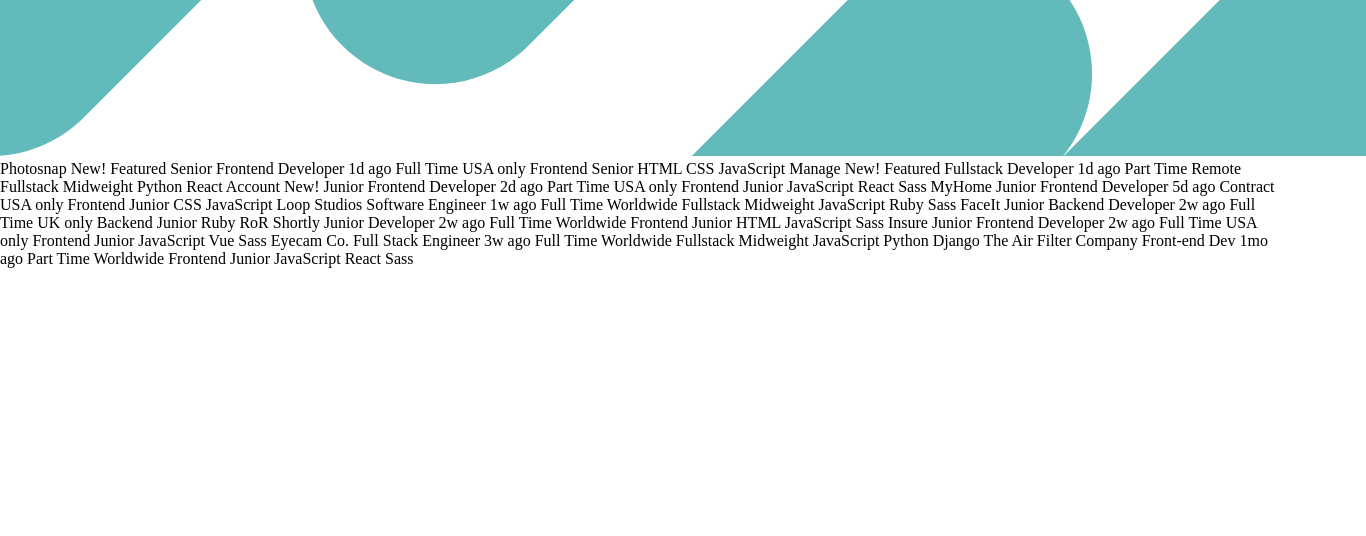
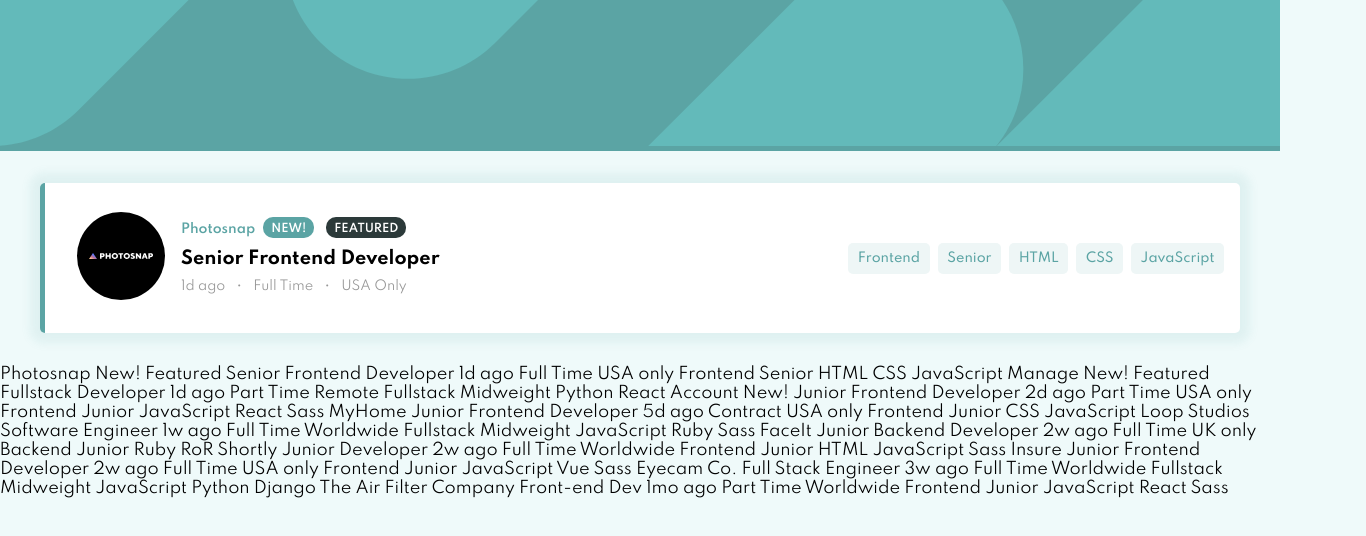
Before and after one commit to IbnDaanis/static-job-listings, a plain HTML site: page index.html in a window 1280 px wide. Shown: the whole page, 1366 px wide, since content can reach past the window. Drawn offline with Linux system fonts and the light colour scheme.

Commit message:
First job listing

```diff
--- /dev/null
+++ b/css/_card.scss
@@ -0,0 +1,95 @@
+.container {
+  margin: 2rem auto;
+
+  .featured-job {
+    border-left: 5px solid $desaturated-dark-cyan;
+  }
+
+  .job-item {
+    margin: 0 auto 0.5rem;
+    width: 100%;
+    height: 150px;
+    border-radius: 5px;
+    background: white;
+    box-shadow: 0px 0px 10px 10px hsla(180, 29%, 50%, 0.1);
+    display: flex;
+    align-items: center;
+
+    .logo {
+      padding: 0 1rem 0 2rem;
+    }
+
+    .job-info {
+      display: flex;
+      flex-direction: column;
+      justify-content: space-evenly;
+
+      .company-name {
+        display: flex;
+
+        p {
+          font-size: 0.8rem;
+          color: $desaturated-dark-cyan;
+          margin-right: 0.5rem;
+          font-weight: 600;
+        }
+
+        .special-tags {
+          transform: translateY(-4px);
+          margin-bottom: 0.5rem;
+
+          span {
+            font-size: 0.7rem;
+            color: white;
+            margin-right: 0.5rem;
+            font-weight: 600;
+            text-transform: uppercase;
+            padding: 0.3rem 0.5rem 0.2rem;
+            border-radius: 10px;
+          }
+
+          .new {
+            background: $desaturated-dark-cyan;
+          }
+
+          .featured {
+            background: $very-dark-grayish-cyan;
+          }
+        }
+      }
+
+      .job-title {
+        margin-bottom: 0.6rem;
+
+        h2 {
+          font-size: 1.1rem;
+        }
+      }
+
+      .job-meta-info {
+        color: rgb(151, 151, 151);
+        font-size: 0.8rem;
+
+        span {
+          margin-right: 0.5rem;
+        }
+      }
+    }
+
+    .job-tags {
+      display: flex;
+      margin: 0 1rem 0 auto;
+      align-items: center;
+
+      .tag {
+        font-size: 0.8rem;
+        font-weight: 500;
+        margin-left: 0.5rem;
+        padding: 0.5rem 0.6rem;
+        border-radius: 5px;
+        background: $light-grayish-cyan-tablets;
+        color: $desaturated-dark-cyan;
+      }
+    }
+  }
+}
--- /dev/null
+++ b/css/_utilities.scss
@@ -0,0 +1,13 @@
+@import url('https://fonts.googleapis.com/css2?family=Spartan:wght@300;400;500;600;700&display=swap');
+
+$desaturated-dark-cyan: #5ba4a4;
+$light-grayish-cyan: #effafa;
+$light-grayish-cyan-tablets: #eef6f6;
+$dark-grayish-cyan: #7b8e8e;
+$very-dark-grayish-cyan: #2c3a3a;
+
+.container {
+  width: 1200px;
+  max-width: 95%;
+  margin: 0 auto;
+}
--- a/css/style.scss
+++ b/css/style.scss
@@ -1,5 +1,23 @@
+@import 'utilities', 'card';
+
 * {
   margin: 0;
   padding: 0;
   box-sizing: border-box;
+  font-family: 'Spartan', sans-serif;
 }
+
+body {
+  background-color: $light-grayish-cyan;
+}
+
+.bg-header {
+  height: fit-content;
+  background-color: $desaturated-dark-cyan;
+
+  img {
+    width: 100%;
+    height: 100%;
+    object-fit: cover;
+  }
+}
--- a/index.html
+++ b/index.html
@@ -19,7 +19,37 @@
     </div>
     <section class="jobs">
       <div class="container">
-        <card class="job-item"></card>
+        <div class="job-item featured-job">
+          <div class="logo">
+            <img src="./images/photosnap.svg" alt="Photosnap Logo" />
+          </div>
+          <div class="job-info">
+            <div class="company-name">
+              <p>Photosnap</p>
+              <div class="special-tags">
+                <span class="new">New!</span>
+                <span class="featured">Featured</span>
+              </div>
+            </div>
+            <div class="job-title">
+              <h2>Senior Frontend Developer</h2>
+            </div>
+            <div class="job-meta-info">
+              <span>1d ago</span>
+              <span>•</span>
+              <span>Full Time</span>
+              <span>•</span>
+              <span>USA Only</span>
+            </div>
+          </div>
+          <div class="job-tags">
+            <span class="tag">Frontend</span>
+            <span class="tag">Senior</span>
+            <span class="tag">HTML</span>
+            <span class="tag">CSS</span>
+            <span class="tag">JavaScript</span>
+          </div>
+        </div>
       </div>
     </section>
     <!-- Item Start -->
```
Also changed, not shown: css/style.css, 1 other file.
